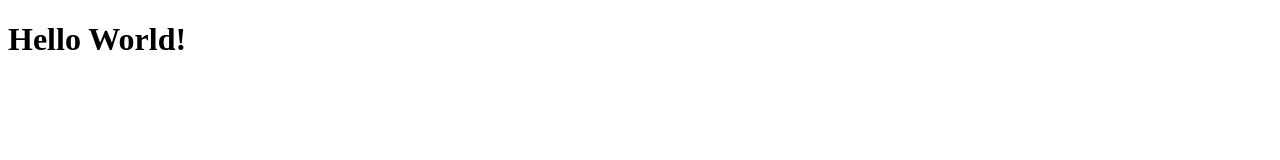
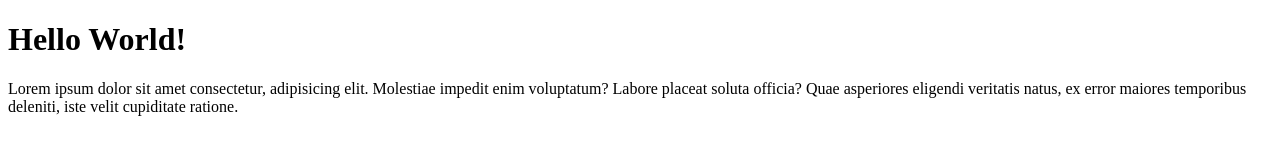
Before and after one commit to firmanaz/faz-git-test, a plain HTML site: page index.html in a window 1280 px wide. Drawn offline with Linux system fonts and the light colour scheme.

Commit message:
menambahkan paragraf

```diff
--- a/index.html
+++ b/index.html
@@ -7,5 +7,6 @@
 </head>
 <body>
     <h1>Hello World!</h1>
+    <p>Lorem ipsum dolor sit amet consectetur, adipisicing elit. Molestiae impedit enim voluptatum? Labore placeat soluta officia? Quae asperiores eligendi veritatis natus, ex error maiores temporibus deleniti, iste velit cupiditate ratione.</p>
 </body>
 </html>
```
